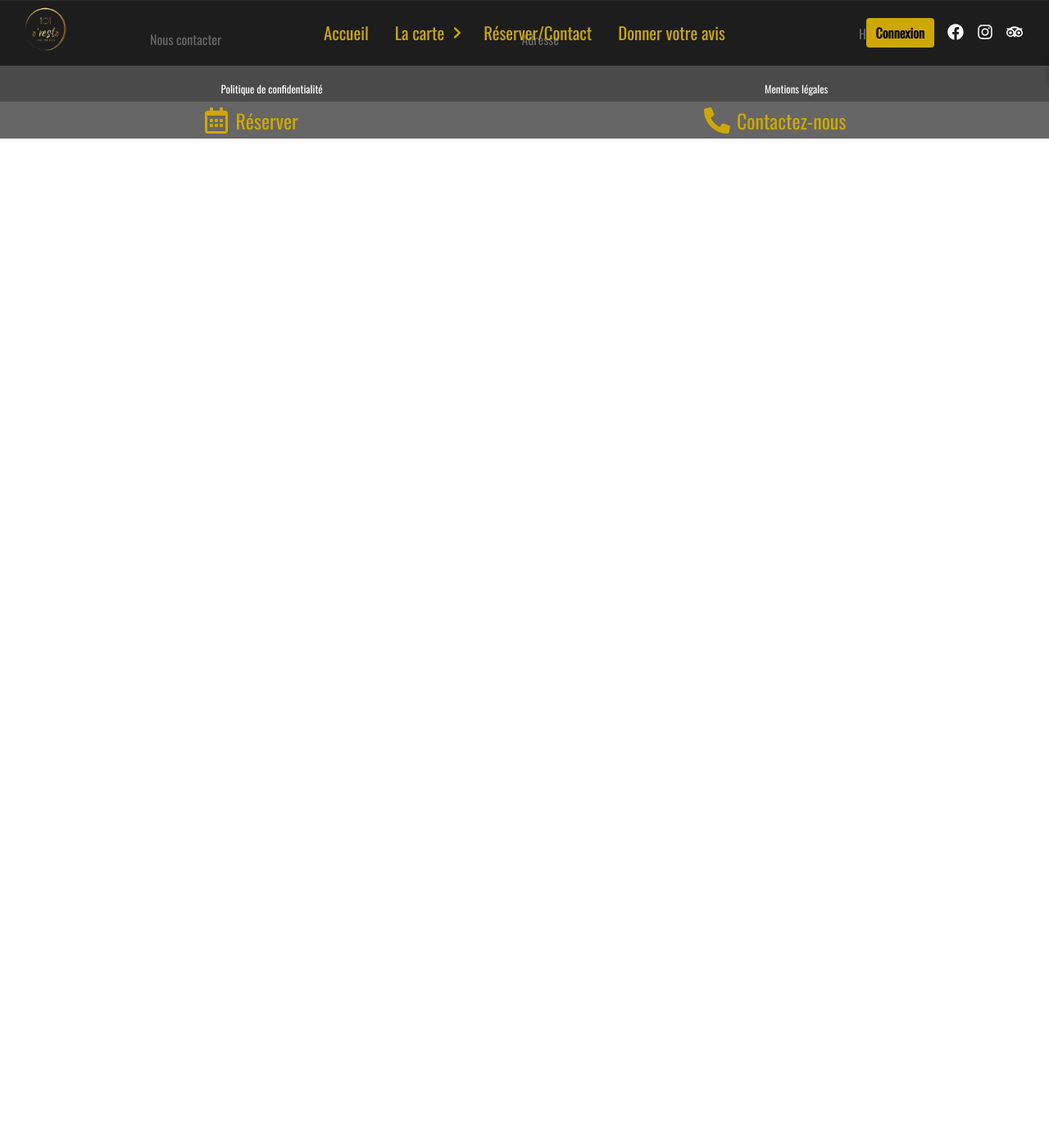
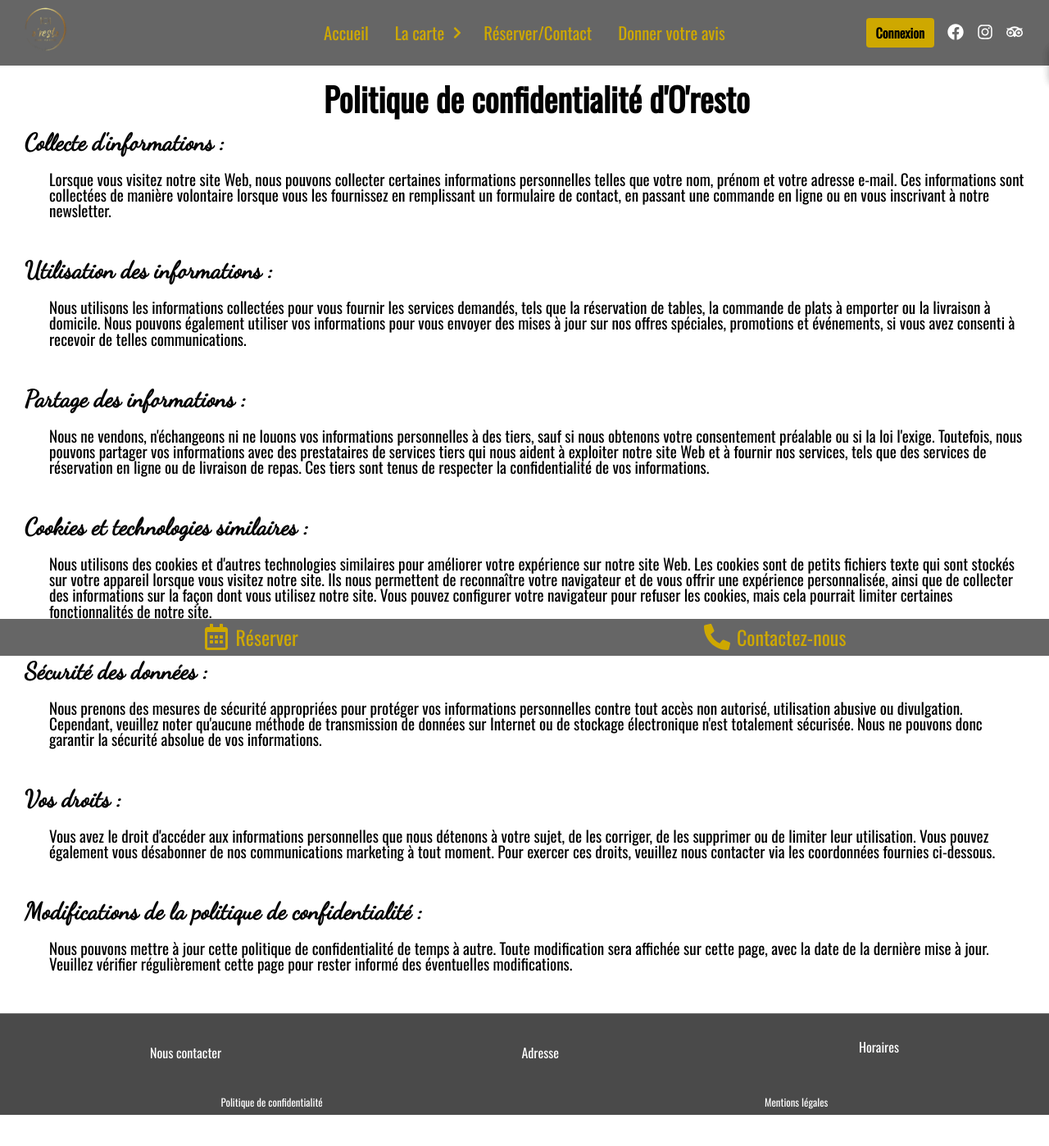
Before and after one commit to FelixPicot1989/O-resto-front, a React (Vite) app: page /confidentialite in a window 1280 px wide. Shown: the top 1398 px of the page at 82% size. Before the commit the page ends 800 px from the top, so only its background shows below. Built offline with nearby package versions, Linux system fonts and the light colour scheme; no server answers; some icons are missing.

Commit message:
legal pages added

```diff
--- a/src/App.jsx
+++ b/src/App.jsx
@@ -11,6 +11,7 @@
 import ReviewPage from './ReviewPage/ReviewPage';
 import ContactPage from './ContactPage/ContactPage';
 import MenuCardPage from './MenuCardPage/MenuCardPage';
+import LegalPage from './LegalPage/LegalPage';
 import Navbar from './components/Navbar/Navbar';
 import Footer from './components/Footer/Footer';
 import StickyFooter from './components/StickyFooter/StickyFooter';
@@ -49,13 +50,13 @@
     if (localStorage.getItem('token')) {
       const token = localStorage.getItem('token');
       const decodedToken = jwt_decode(token);
+      console.log(decodedToken);
 
       if (decodedToken.exp * 1000 > Date.now()) {
         setUserLogged(true);
       } else {
         setUserLogged(false);
       }
-      Plat;
     }
   }, []);
 
@@ -68,6 +69,8 @@
           <Route path="/avis" element={<ReviewPage />} />
           <Route path="/reservations-contact" element={<ContactPage />} />
           <Route path="/carte/:category?" element={<MenuCardPage />} />
+          <Route path="/mentions-legales" element={<LegalPage type="mentions" />} />
+          <Route path="/confidentialite" element={<LegalPage type="politique" />} />
         </Routes>
       </ImageContextProvider>
       <Footer infos={infos} />
--- /dev/null
+++ b/src/LegalPage/LegalPage.jsx
@@ -0,0 +1,89 @@
+import React from 'react';
+import './LegalPage.scss';
+
+function LegalPage({ type }) {
+  if (type === 'mentions') {
+    return (
+      <div className="legal">
+        {' '}
+        <h1>Mentions légales</h1>
+        <h2>Raison sociale :</h2>
+        <p>O'resto</p>
+        <h2>Forme juridique :</h2>
+        <p>Société à responsabilité limitée (SARL)</p>
+        <h2>Adresse :</h2>
+        <p>2 rue du marché, 50500, BREVANDS</p>
+        <h2>Téléphone :</h2>
+        <p>02.50.50.51.52</p>
+        <h2>E-mail :</h2>
+        <p>info@oresto.com</p>
+      </div>
+    );
+  } else if (type === 'politique') {
+    return (
+      <div className="legal">
+        <h1>Politique de confidentialité d'O'resto</h1>
+
+        <h2>Collecte d'informations :</h2>
+        <p>
+          Lorsque vous visitez notre site Web, nous pouvons collecter certaines informations personnelles telles que
+          votre nom, prénom et votre adresse e-mail. Ces informations sont collectées de manière volontaire lorsque vous
+          les fournissez en remplissant un formulaire de contact, en passant une commande en ligne ou en vous inscrivant
+          à notre newsletter.
+        </p>
+
+        <h2>Utilisation des informations :</h2>
+        <p>
+          Nous utilisons les informations collectées pour vous fournir les services demandés, tels que la réservation de
+          tables, la commande de plats à emporter ou la livraison à domicile. Nous pouvons également utiliser vos
+          informations pour vous envoyer des mises à jour sur nos offres spéciales, promotions et événements, si vous
+          avez consenti à recevoir de telles communications.
+        </p>
+
+        <h2>Partage des informations :</h2>
+        <p>
+          Nous ne vendons, n'échangeons ni ne louons vos informations personnelles à des tiers, sauf si nous obtenons
+          votre consentement préalable ou si la loi l'exige. Toutefois, nous pouvons partager vos informations avec des
+          prestataires de services tiers qui nous aident à exploiter notre site Web et à fournir nos services, tels que
+          des services de réservation en ligne ou de livraison de repas. Ces tiers sont tenus de respecter la
+          confidentialité de vos informations.
+        </p>
+
+        <h2>Cookies et technologies similaires :</h2>
+        <p>
+          Nous utilisons des cookies et d'autres technologies similaires pour améliorer votre expérience sur notre site
+          Web. Les cookies sont de petits fichiers texte qui sont stockés sur votre appareil lorsque vous visitez notre
+          site. Ils nous permettent de reconnaître votre navigateur et de vous offrir une expérience personnalisée,
+          ainsi que de collecter des informations sur la façon dont vous utilisez notre site. Vous pouvez configurer
+          votre navigateur pour refuser les cookies, mais cela pourrait limiter certaines fonctionnalités de notre site.
+        </p>
+
+        <h2>Sécurité des données :</h2>
+        <p>
+          Nous prenons des mesures de sécurité appropriées pour protéger vos informations personnelles contre tout accès
+          non autorisé, utilisation abusive ou divulgation. Cependant, veuillez noter qu'aucune méthode de transmission
+          de données sur Internet ou de stockage électronique n'est totalement sécurisée. Nous ne pouvons donc garantir
+          la sécurité absolue de vos informations.
+        </p>
+
+        <h2>Vos droits :</h2>
+        <p>
+          Vous avez le droit d'accéder aux informations personnelles que nous détenons à votre sujet, de les corriger,
+          de les supprimer ou de limiter leur utilisation. Vous pouvez également vous désabonner de nos communications
+          marketing à tout moment. Pour exercer ces droits, veuillez nous contacter via les coordonnées fournies
+          ci-dessous.
+        </p>
+
+        <h2>Modifications de la politique de confidentialité :</h2>
+
+        <p>
+          Nous pouvons mettre à jour cette politique de confidentialité de temps à autre. Toute modification sera
+          affichée sur cette page, avec la date de la dernière mise à jour. Veuillez vérifier régulièrement cette page
+          pour rester informé des éventuelles modifications.
+        </p>
+      </div>
+    );
+  }
+}
+
+export default LegalPage;
--- /dev/null
+++ b/src/LegalPage/LegalPage.scss
@@ -0,0 +1,29 @@
+@use '../styles/vars.scss';
+
+.legal {
+  padding-top: 100px;
+  padding-left: 30px;
+
+  h1 {
+    text-align: center;
+    font-weight: bold;
+    font-size: 2.5rem;
+    margin-bottom: 20px;
+    font-family: vars.$texte-police;
+  }
+
+  h2 {
+    font-weight: bold;
+    font-size: 1.8rem;
+    font-family: vars.$titre-police;
+  }
+
+  p {
+    // padding-top: 20px;
+    // padding-left: 30px;
+    padding: 20px 30px;
+    margin-bottom: 30px;
+    font-size: 1.2rem;
+    font-family: vars.$texte-police;
+  }
+}
--- a/src/components/Footer/Footer.jsx
+++ b/src/components/Footer/Footer.jsx
@@ -1,6 +1,7 @@
 import React from 'react';
 import PropTypes from 'prop-types';
 import './Footer.scss';
+import { Link } from 'react-router-dom';
 
 // Reste à dynamiser les informations des paragraphes et de rajouter des LinkTo grâce à react-router-dom
 function Footer({ infos }) {
@@ -25,8 +26,12 @@
       </div>
       <div className="legales">
         <ul>
-          <li>Politique de confidentialité</li>
-          <li>Mentions légales</li>
+          <li>
+            <Link to="/confidentialite">Politique de confidentialité</Link>
+          </li>
+          <li>
+            <Link to="mentions-legales">Mentions légales</Link>
+          </li>
         </ul>
       </div>
     </div>
```
